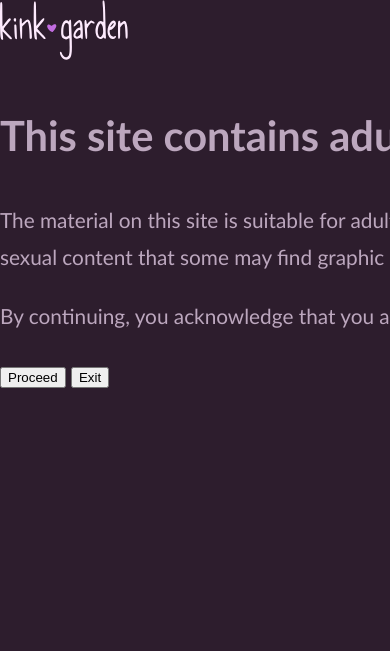
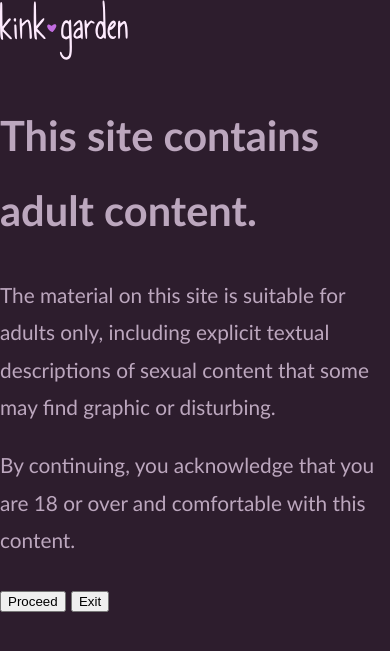
Before and after one commit to kinkgarden/kinkgarden, a Django app: page / in a window 390 px wide; the page is wider, and only the part inside the window is pictured. Shown: the top 651 px of that part. Run offline with Django 3.2, Linux system fonts and the light colour scheme.

```diff
--- a/base/static/base/style.css
+++ b/base/static/base/style.css
@@ -1,6 +1,4 @@
 body {
-    --body-width: 40em;
-    width: var(--body-width);
     margin: 0 auto;
     font-family: Candara;
 
--- a/kinks/static/kinks/list.css
+++ b/kinks/static/kinks/list.css
@@ -42,6 +42,8 @@ main > article > div.column {
     flex: 1 0 0;
     display: flex;
     flex-flow: column;
+
+    min-width: 10em;
 }
 
 .icon.heart {
```
